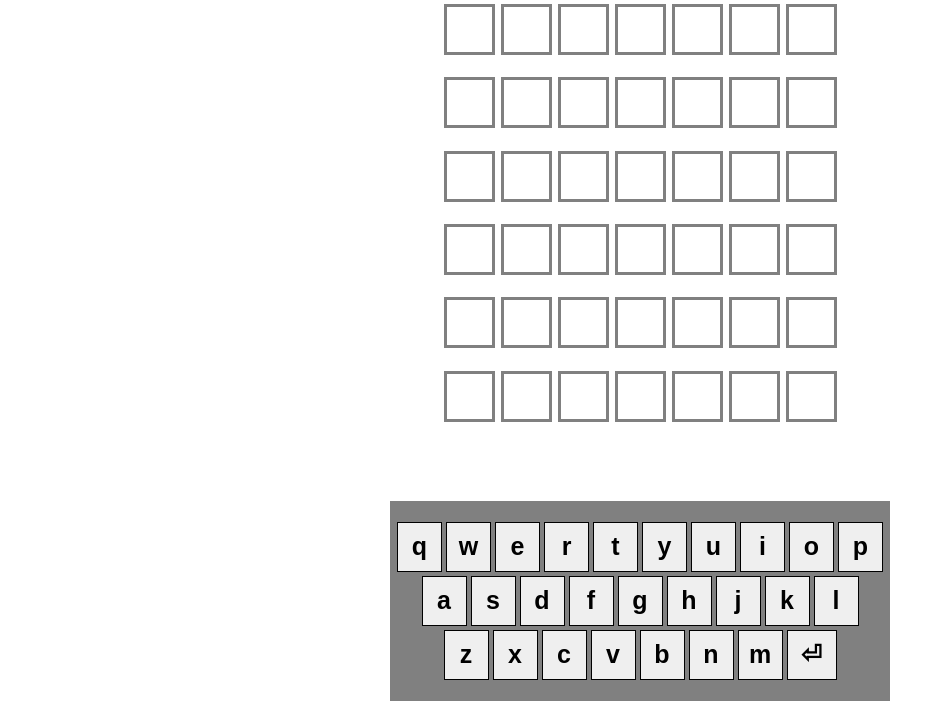
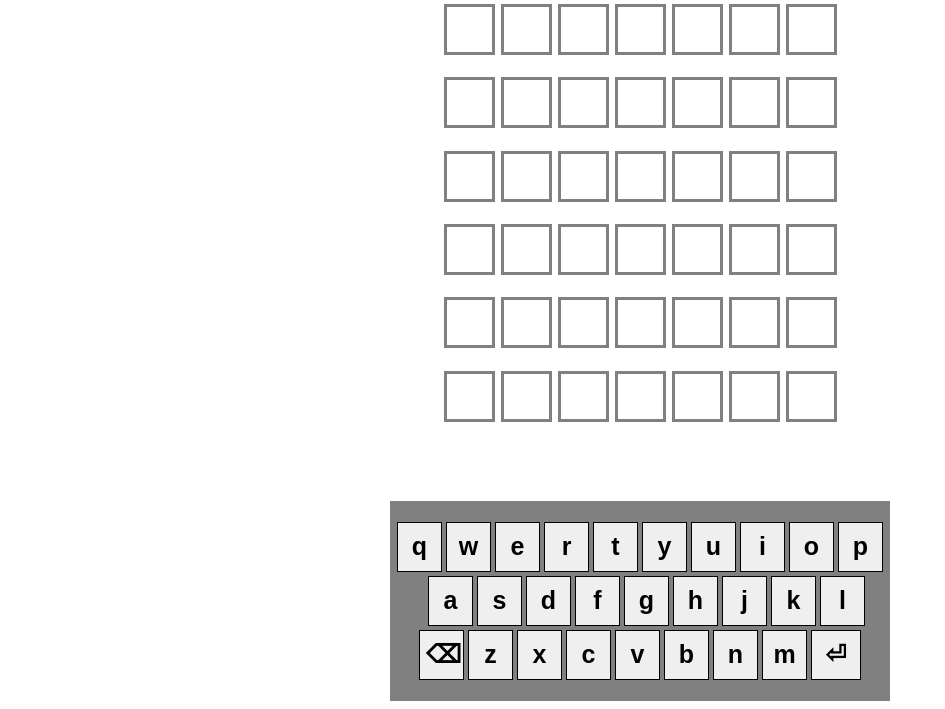
Before and after one commit to Garethwed/Garethed.github.io, a plain HTML site: page wordle.html in a window 1280 px wide. Shown: the part 108-817 px from the top of the page, without its empty margins (0-945 px from the left). Drawn offline with Linux system fonts and the light colour scheme.

Commit message:
added backspace to onscreen keyboard

```diff
--- a/wordle.html
+++ b/wordle.html
@@ -37,7 +37,7 @@
         <button id="j" class="Key" onclick="keyPressed('j')">j</button>
         <button id="k" class="Key" onclick="keyPressed('k')">k</button>
         <button id="l" class="Key" onclick="keyPressed('l')">l</button>
-        <span class="keySpacer"></span>
+        <button id="BACKSPACE" class="Key" onclick="keyPressed('BACKSPACE')">⌫</button>
         <button id="z" class="Key" onclick="keyPressed('z')">z</button>
         <button id="x" class="Key" onclick="keyPressed('x')">x</button>
         <button id="c" class="Key" onclick="keyPressed('c')">c</button>
--- a/wordle.js
+++ b/wordle.js
@@ -147,7 +147,10 @@ function keyPressed(key){
     //add functionality to onscreen
     //console.log(key);
     key ="Key"+ key.toUpperCase();
-    if (key == "KeyENTER"){
+    if (key == 'KeyBACKSPACE'){
+        document.dispatchEvent(new KeyboardEvent("keyup",{'code' : "Backspace"},));
+    }
+    else if (key == "KeyENTER"){
         document.dispatchEvent(new KeyboardEvent("keyup",{'code' : "Enter"},));
 
     }
```
